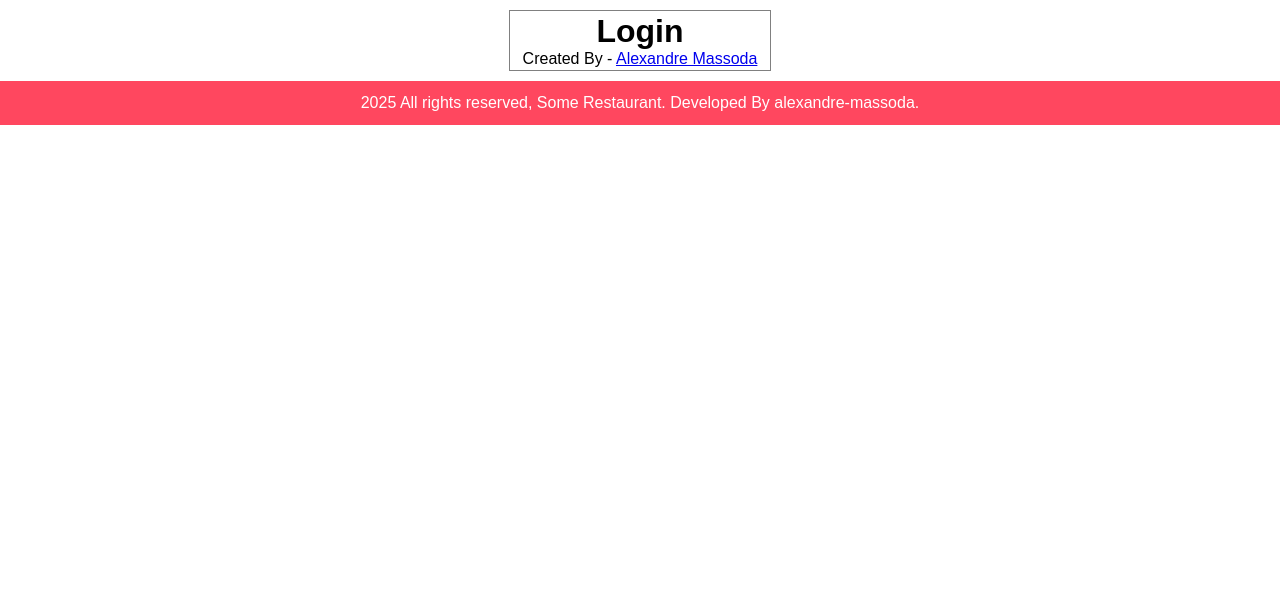
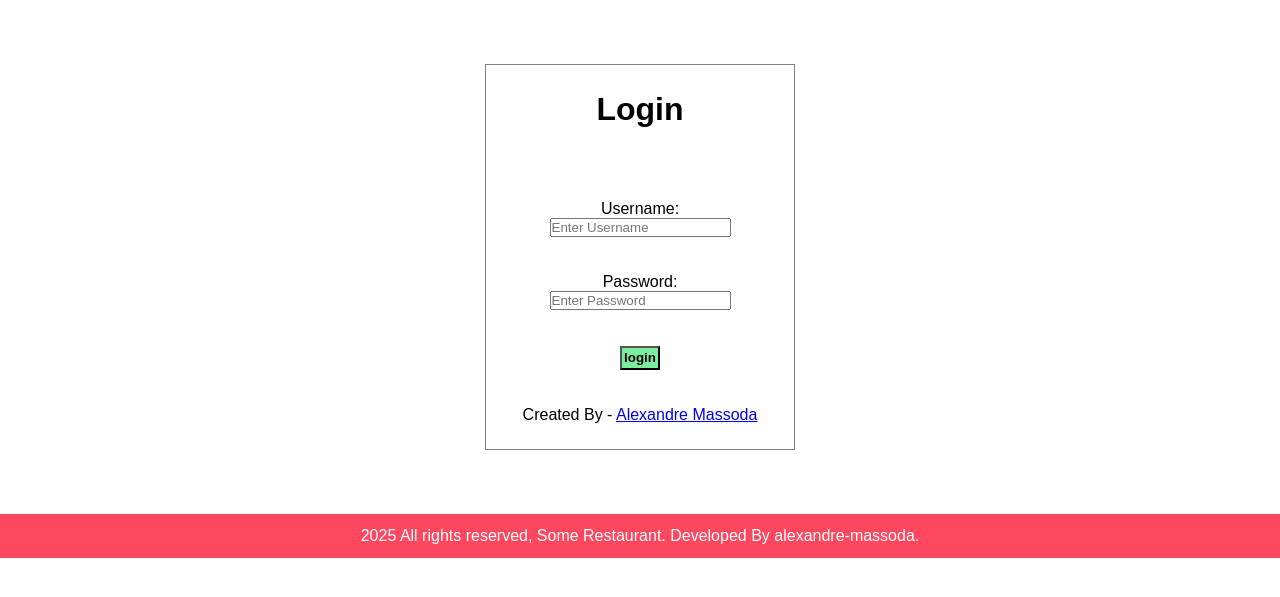
Before and after one commit to Xander1936/food-order-php, a PHP site: page /food-order/admin/login.php in a window 1280 px wide. Shown: the top 597 px of the page. Run offline with PHP 8.4, Linux system fonts and the light colour scheme.

Commit message:
Login System: Authentication

```diff
--- a/admin/login.php
+++ b/admin/login.php
@@ -1,3 +1,5 @@
+<?php include('../config/constants.php'); ?>
+
 <html>
     <head>
         <link rel="stylesheet" href="../css/admin.css">
@@ -7,14 +9,61 @@
     <body>
         <div class="login">
             <h1 class="text-center">Login</h1>
+            <br> <br>
 
+            <?php
+                if(isset($_SESSION['login'])) {
+                    echo $_SESSION['login'];
+                    unset($_SESSION['login']);
+                }
+            ?>
+            <br><br>
             <!-- Login Form Starts Here -->
-
+               <form action="" method="post" class="text-center">
+                    Username: <br>
+                    <input type="text" name="username" placeholder="Enter Username"> <br> <br>
+                    <br> Password: <br>
+                    <input type="password" name="password" placeholder="Enter Password"> <br> <br>
+                    <br>
+                    <input type="submit" name="submit" value="login" class="btn-secondary">
+               </form>
             <!-- Login Form Ends Here -->
-
+            <br><br>
             <p class="text-center">Created By - <a href="https://www.linkedin.com/in/alexandre-massoda">Alexandre Massoda</a> </p>
         </div>
     </body>
 </html>
 
+<?php
+    // Check whether the submit button is clicked or not
+    if(isset($_POST['submit'])) {
+        // Process for Login
+        // 1. Get the Data from Login Form
+        $username = $_POST['username'];
+        $password = md5($_POST['password']);
+
+        // 2. SQL to check whether the user with username amd password exists or not
+        $sql = "SELECT * FROM tbl_admin WHERE username='$username' AND password='$password' ";
+
+        // 3. Execute the Query
+        $res = mysqli_query($conn, $sql);
+
+        // 4. Count rows to check whether the user exists or not
+        $count = mysqli_num_rows($res);
+
+        if($count == 1) {
+            // User Available and Login Success
+            $_SESSION['login'] = "<div class='success'>Login Successfully.</div>";
+            // Redirect to Homepage / Dashboard
+            header('location:'.SITEURL.'admin/');
+        }else {
+            // User Not Available and Login Fail
+            $_SESSION['login'] = "<div class='error text-center'>Username or Password did not match.</div>";
+            // Redirect to Login Page
+            header('location:'.SITEURL.'admin/login.php');
+        }
+    }
+
+?>
+
 <?php include("partials/footer.php"); ?>
--- a/admin/partials/menu.php
+++ b/admin/partials/menu.php
@@ -17,6 +17,7 @@
                     <li><a href="manage-category.php">Category</a></li>
                     <li><a href="manage-food.php">Food</a></li>
                     <li><a href="manage-order.php">Order</a></li>
+                    <li><a href="logout.php">Logout</a></li>
                 </ul>
             </div>
         </div>
--- a/css/admin.css
+++ b/css/admin.css
@@ -137,6 +137,6 @@ table tr td {
 .login {
     border: 1px solid grey;
     width: 20%;
-    margin: 10px auto;
-    padding: 2px;
+    margin: 5% auto;
+    padding: 2%;
 }
```
Also changed, not shown: admin/index.php (+8 -0 lines), admin/logout.php (added, +11 -0 lines).
